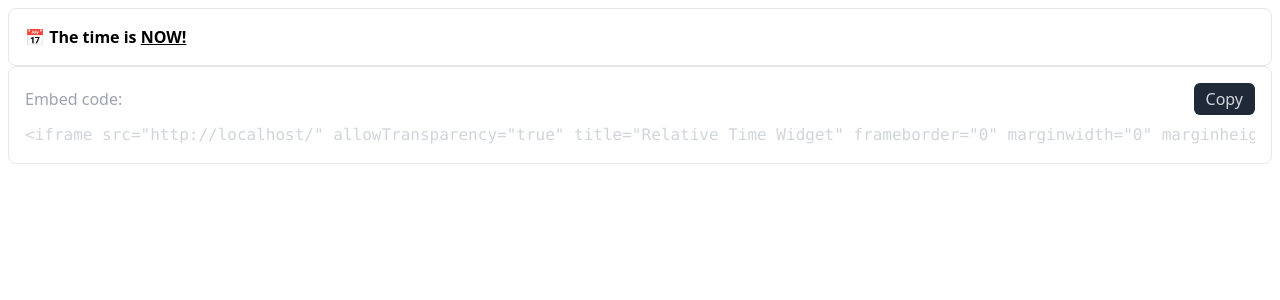
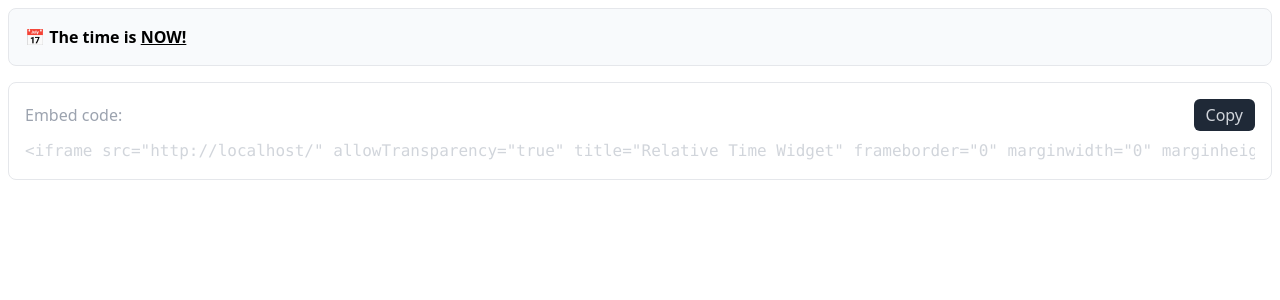
Before and after one commit to gunt3001/relative-time-widget, a SvelteKit app: page / in a window 1280 px wide. Shown: the top 300 px of the page. Built offline with nearby package versions, Linux system fonts and the light colour scheme.

Commit message:
Force white background to make light mode more consistent

```diff
--- a/src/routes/+page.svelte
+++ b/src/routes/+page.svelte
@@ -65,7 +65,7 @@
 </script>
 
 <div class="w-screen p-2 bg-transparent">
-	<div class="w-full border rounded-lg p-4 text-black dark:bg-slate-900 dark:text-white">
+	<div class="w-full border rounded-lg p-4 text-black bg-slate-50 ">
 		<b
 			>📅
 			{#if timeSince === null}
@@ -98,7 +98,7 @@
 	</div>
 
 	{#if !isInIframe()}
-		<div class="w-full border rounded-lg p-4 text-black dark:bg-slate-900 dark:text-white">
+		<div class="w-full border rounded-lg p-4 mt-4 text-black dark:bg-slate-900 dark:text-white">
 			<div class="flex justify-between items-center mb-2">
 				<span class="text-gray-400">Embed code:</span>
 				<button
```
